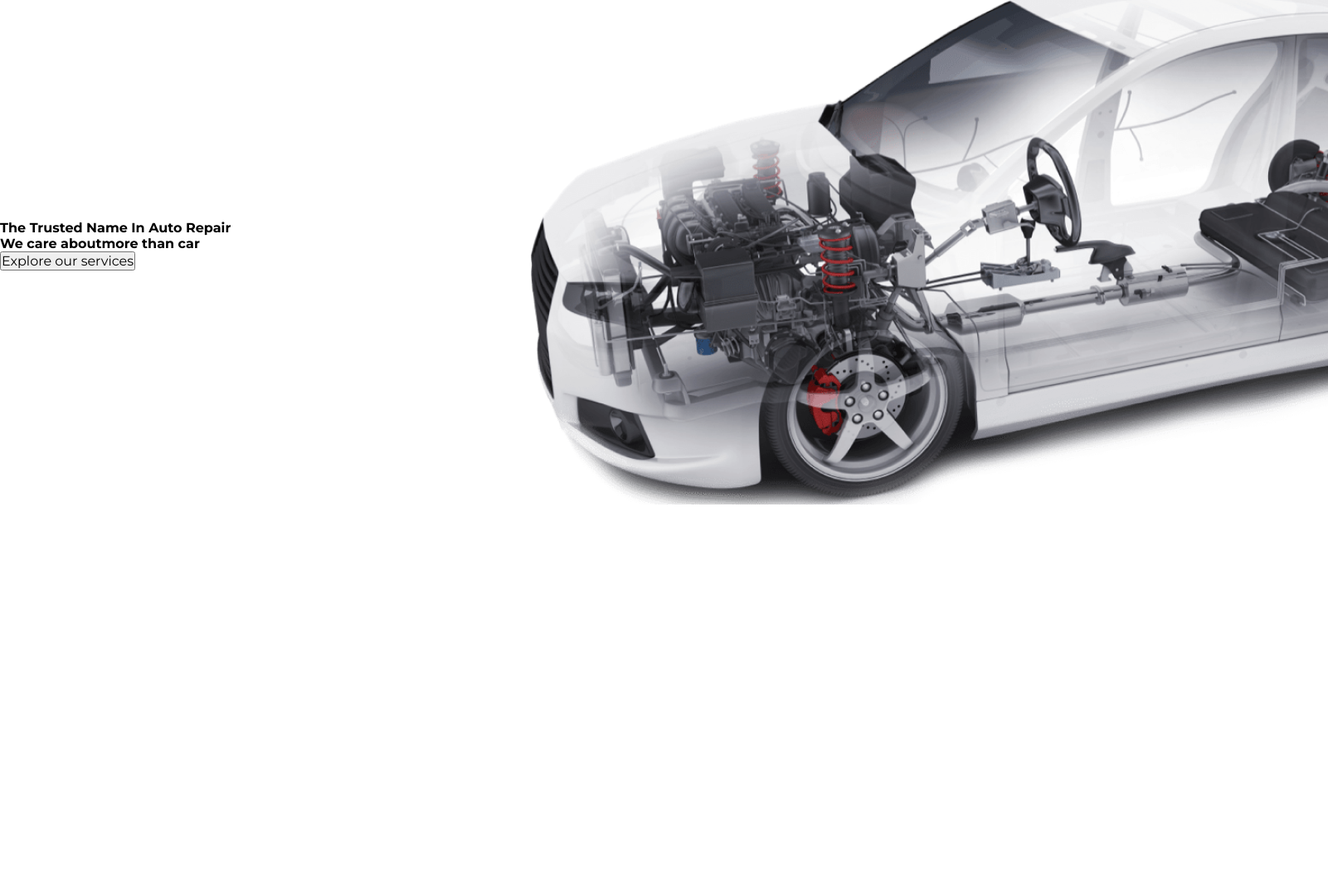
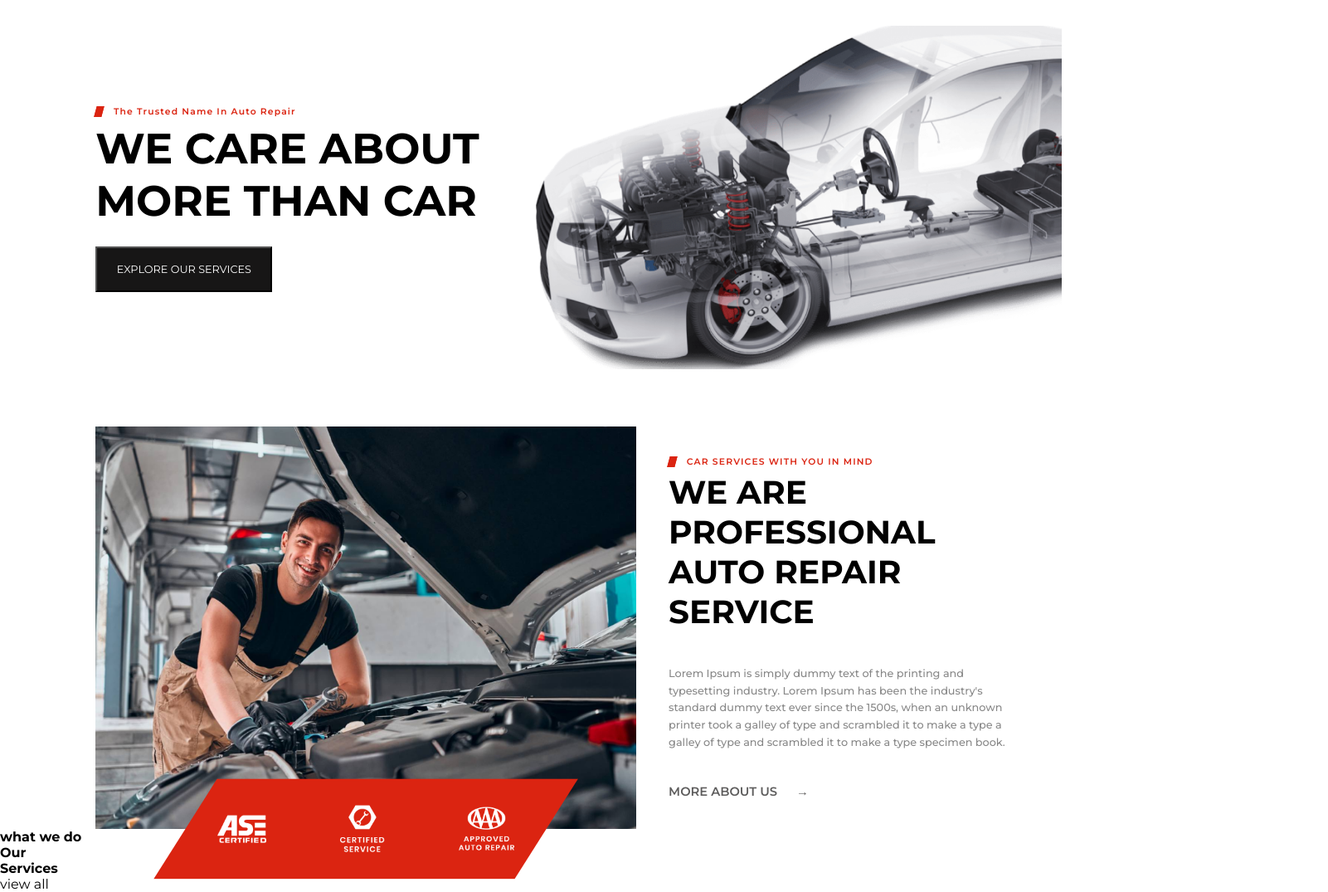
Before and after one commit to ChaionSaha/macchina, a plain HTML site: page index.html in a window 1280 px wide. Shown: the part 129-1204 px from the top of the page at 83% size, 1601 px wide, since content can reach past the window. Before the commit the page ends 800 px from the top, so only its background shows below. Drawn offline with Linux system fonts and the light colour scheme.

Commit message:
files added

```diff
--- a/index.html
+++ b/index.html
@@ -48,14 +48,46 @@
 		</nav>
 		<div class="header">
 			<div class="header-text">
-				<h3><span></span> The Trusted Name In Auto Repair</h3>
-				<h1><span> We care about</span><span>more than car</span></h1>
+				<h3 class="secondary-heading">
+					<span></span> The Trusted Name In Auto Repair
+				</h3>
+				<h1><span> We care about </span><span>more than car</span></h1>
 				<button>Explore our services</button>
 			</div>
 			<div class="header-img">
 				<img src="./img/Header-car 1.png" />
 			</div>
 		</div>
+		<div class="about-us">
+			<div class="img">
+				<img src="./img/About us 1.png" />
+				<div class="company-logo">
+					<img src="./img/ASE logo .png" />
+					<img src="./img/certificate-badge 1.png" />
+					<img src="./img/Approved certificate.png" />
+				</div>
+			</div>
+			<div class="details">
+				<h3 class="secondary-heading">
+					<span></span> car services with you in mind
+				</h3>
+				<h1>we are professional auto repair service</h1>
+				<p>
+					Lorem Ipsum is simply dummy text of the printing and
+					typesetting industry. Lorem Ipsum has been the industry's
+					standard dummy text ever since the 1500s, when an unknown
+					printer took a galley of type and scrambled it to make a
+					type a galley of type and scrambled it to make a type
+					specimen book.
+				</p>
+				<a>More About us <span>&rarr;</span></a>
+			</div>
+		</div>
+		<div class="services">
+			<h2 class="header-secondary">what we do</h2>
+			<h1>Our<br />Services</h1>
+			<a>view all</a>
+		</div>
 		<script src="./script.js"></script>
 	</body>
 </html>
--- /dev/null
+++ b/scssFolder/_aboutUs.scss
@@ -0,0 +1,94 @@
+@import './variables';
+
+.about-us {
+	// box-sizing: border-box;
+	margin-top: 5.05vw;
+	display: flex;
+	align-items: center;
+	width: 100%;
+
+	& div {
+		flex-grow: 1;
+		// width: 49%;
+	}
+
+	& .img {
+		width: 46vw;
+		position: relative;
+		display: flex;
+		justify-content: center;
+		align-items: center;
+		margin-left: $margin-left;
+		margin-right: 3.05vw;
+
+		& img {
+			width: 100%;
+		}
+
+		& .company-logo {
+			display: flex;
+			justify-content: space-around;
+			align-items: center;
+			padding: 2.5vw;
+
+			clip-path: polygon(15% 0, 100% 0%, 85% 100%, 0 100%);
+
+			position: absolute;
+			bottom: 0;
+			width: 40vw;
+			transform: translateY(50%);
+			background-color: $font-color-secondary;
+
+			& img {
+				&:nth-child(1) {
+					width: 4.6vw;
+					height: 2.6vw;
+				}
+				&:nth-child(2) {
+					width: 4.2vw;
+					height: 4.47vw;
+				}
+				&:nth-child(3) {
+					width: 5.26vw;
+					height: 4.05vw;
+				}
+			}
+		}
+	}
+
+	& .details {
+		& h3 {
+			text-transform: uppercase;
+			margin-bottom: 0.57vw;
+			@include secondary-heading;
+		}
+
+		& h1 {
+			text-transform: uppercase;
+			font-weight: 700;
+			font-size: 3.05vw;
+			color: #000;
+			width: 24.16vw;
+			margin-bottom: 3.21vw;
+		}
+
+		& p {
+			font-weight: 500;
+			font-size: 1vw;
+			color: #888888;
+			width: 32.1vw;
+			line-height: 1.63vw;
+			margin-bottom: 3vw;
+		}
+
+		& a {
+			text-transform: uppercase;
+			font-size: 1.15vw;
+			font-weight: 600;
+			color: #5e5d5d;
+			& span {
+				margin-left: 1.47vw;
+			}
+		}
+	}
+}
--- a/scssFolder/_header.scss
+++ b/scssFolder/_header.scss
@@ -1,10 +1,44 @@
+@import './variables';
+
 .header {
 	display: flex;
 	justify-content: center;
 	align-items: center;
 	width: 100%;
+	box-sizing: border-box;
+	margin-top: 4vw;
 
 	& div {
 		width: 50%;
 	}
+
+	&-text {
+		margin-left: $margin-left;
+		margin-right: 4vw;
+		& h3 {
+			@include secondary-heading;
+		}
+
+		& h1 {
+			font-weight: 700;
+			font-size: 4vw;
+			text-transform: uppercase;
+			margin-bottom: 1.84vw;
+		}
+
+		& button {
+			text-transform: uppercase;
+			padding: 1.42vw 1.84vw;
+			background-color: #171616;
+			color: #fff;
+			cursor: pointer;
+			font-size: 1vw;
+		}
+	}
+
+	&-img {
+		& img {
+			width: 49.5vw;
+		}
+	}
 }
--- a/scssFolder/_navbar.scss
+++ b/scssFolder/_navbar.scss
@@ -76,6 +76,7 @@ nav {
 						transition: all 300ms;
 						text-transform: uppercase;
 						font-size: 1vw;
+						font-weight: 600;
 
 						&:hover {
 							background-color: #f3f3f3;
--- /dev/null
+++ b/scssFolder/_variables.scss
@@ -0,0 +1,21 @@
+$font-color-secondary: #db2411;
+$margin-left: 9vw;
+
+@mixin secondary-heading {
+	color: $font-color-secondary;
+	font-size: 0.84vw;
+	font-weight: 600;
+	letter-spacing: 0.09vw;
+	margin-bottom: 0.47vw;
+	display: flex;
+	align-items: center;
+	& span {
+		display: inline-block;
+		width: 0.7vw;
+		height: 1vw;
+		border: 1px solid $font-color-secondary;
+		transform: skewX(-15deg);
+		background-color: $font-color-secondary;
+		margin-right: 1vw;
+	}
+}
--- a/style.scss
+++ b/style.scss
@@ -1,7 +1,10 @@
 @import url('https://fonts.googleapis.com/css2?family=Montserrat:ital,wght@0,100;0,200;0,300;0,400;0,500;0,600;0,700;0,800;0,900;1,100;1,200;1,300;1,400;1,500;1,600;1,700;1,800;1,900&display=swap');
 @import './scssFolder/navbar';
 @import './scssFolder/header';
+@import './scssFolder/aboutUs';
 
+/////////////////////////////////
+/// Basic
 *,
 *::after,
 *::before {
@@ -9,9 +12,10 @@
 	margin: 0;
 	font-family: inherit;
 	font-size: inherit;
-	box-sizing: content-box;
+	box-sizing: inherit;
 }
 
 body {
 	font-family: 'Montserrat', sans-serif;
+	box-sizing: border-box;
 }
```
Also changed, not shown: img/ASE logo .png (added), img/About us 1.png (added), img/Approved certificate.png (added), img/certificate-badge 1.png (added), style.css.
